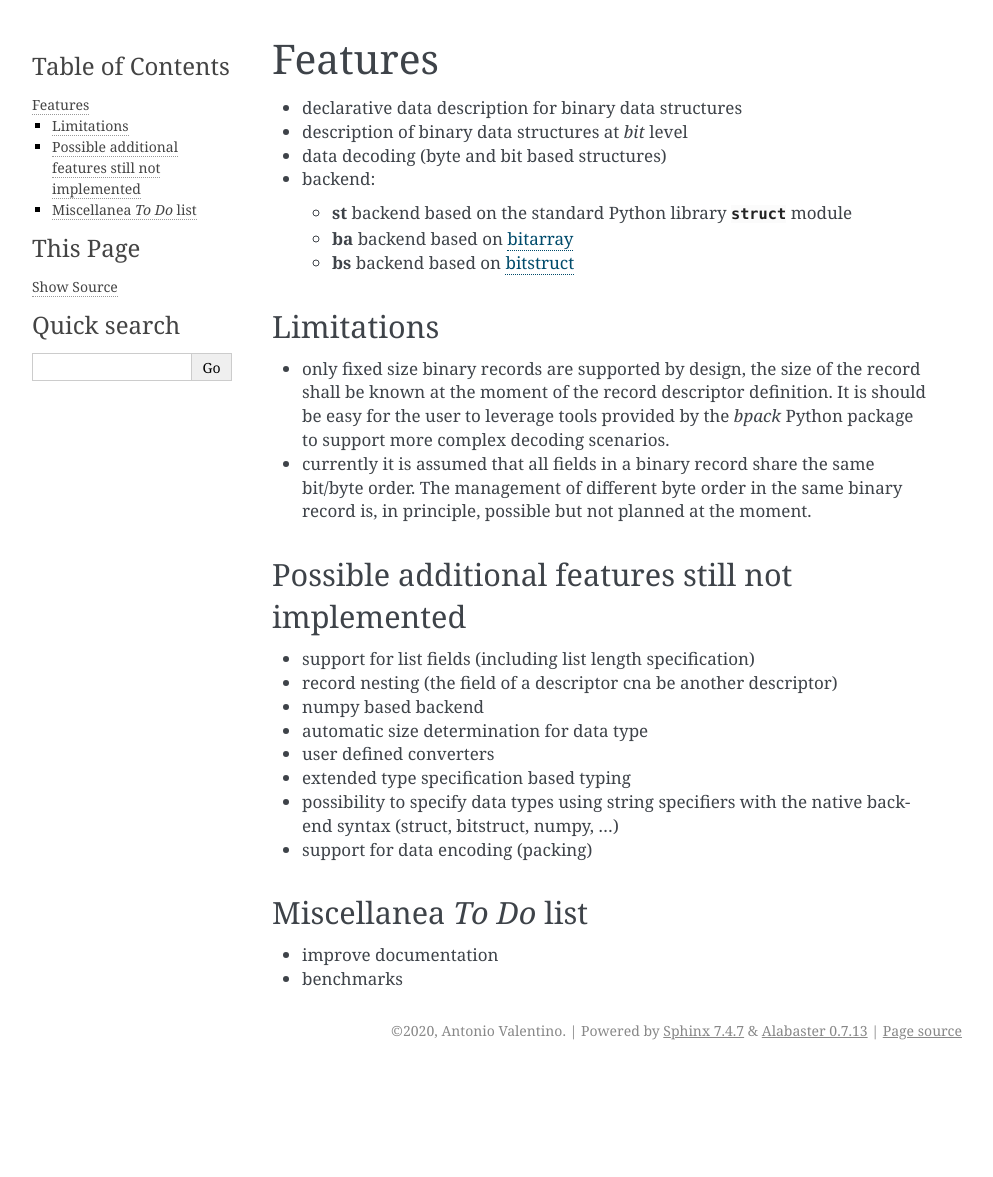
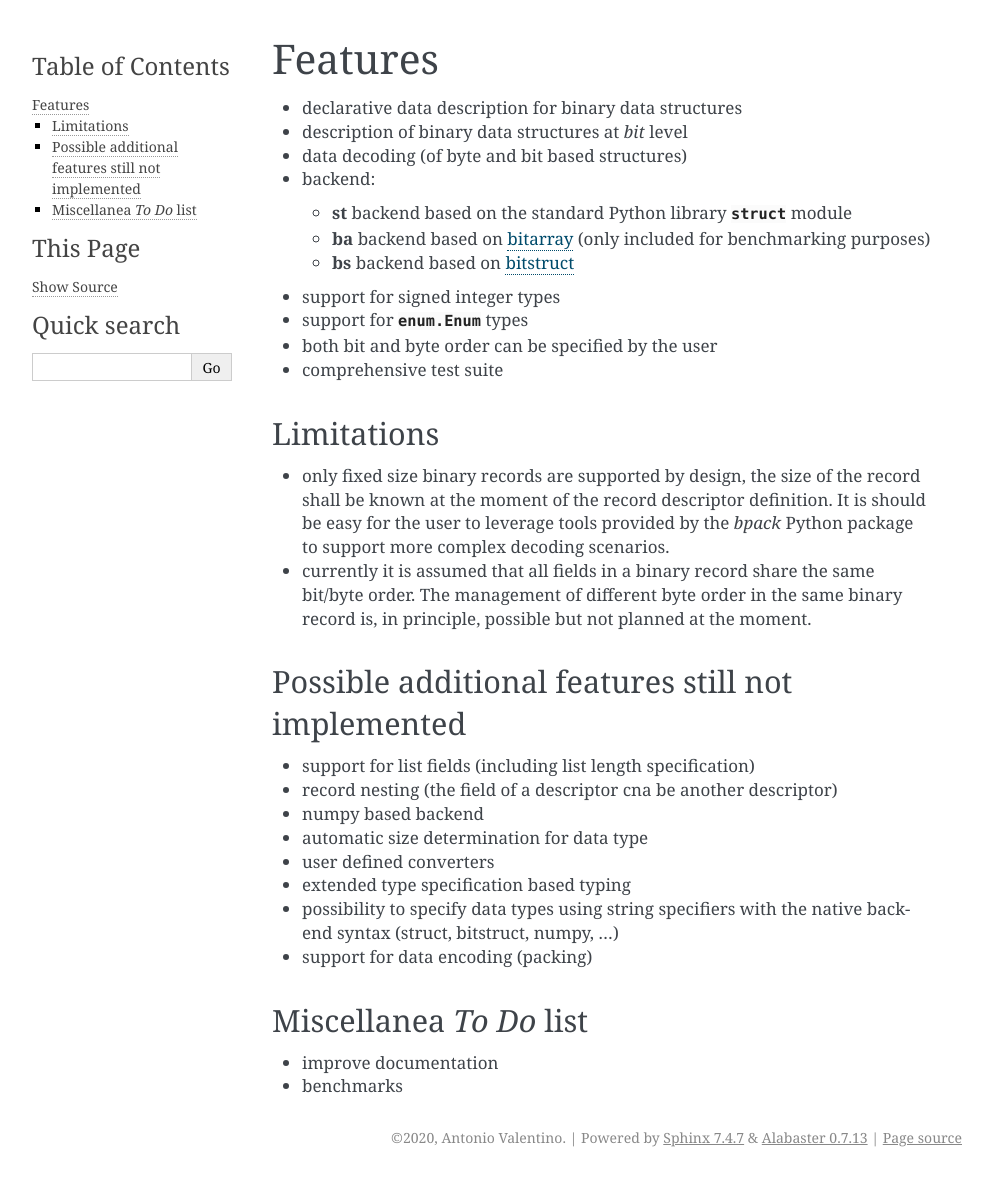
Before and after one commit to avalentino/bpack, a Sphinx documentation site: the page built from docs/features.rst, in a window 1280 px wide. Shown: the whole page, without its empty margins (148-1141 px from the left). Built offline with Sphinx 7.4.7, drawn with Linux system fonts in a browser that asks for light colours; before the commit the page ends 1070 px from its top, so only the background shows below that.

```diff
--- a/bpack/__init__.py
+++ b/bpack/__init__.py
@@ -28,7 +28,7 @@ Encoders/decoders rely on well known Python packages like:
 Currently only fixed size records are supported.
 """
 
-__version__ = '0.1.0.dev0'
+__version__ = '0.1.0.dev1'
 
 from .descriptors import (                                          # noqa
     descriptor, field, fields, is_descriptor, is_field,
--- a/docs/features.rst
+++ b/docs/features.rst
@@ -3,13 +3,17 @@ Features
 
 * declarative data description for binary data structures
 * description of binary data structures at *bit* level
-* data decoding (byte and bit based structures)
+* data decoding (of byte and bit based structures)
 * backend:
 
   - **st** backend based on the standard Python library :mod:`struct` module
-  - **ba** backend based on bitarray_
+  - **ba** backend based on bitarray_ (only included for benchmarking purposes)
   - **bs** backend based on bitstruct_
 
+* support for signed integer types
+* support for :class:`enum.Enum` types
+* both bit and byte order can be specified by the user
+* comprehensive test suite
 
 .. _bitstruct: https://github.com/eerimoq/bitstruct
 .. _bitarray: https://github.com/ilanschnell/bitarray
```
